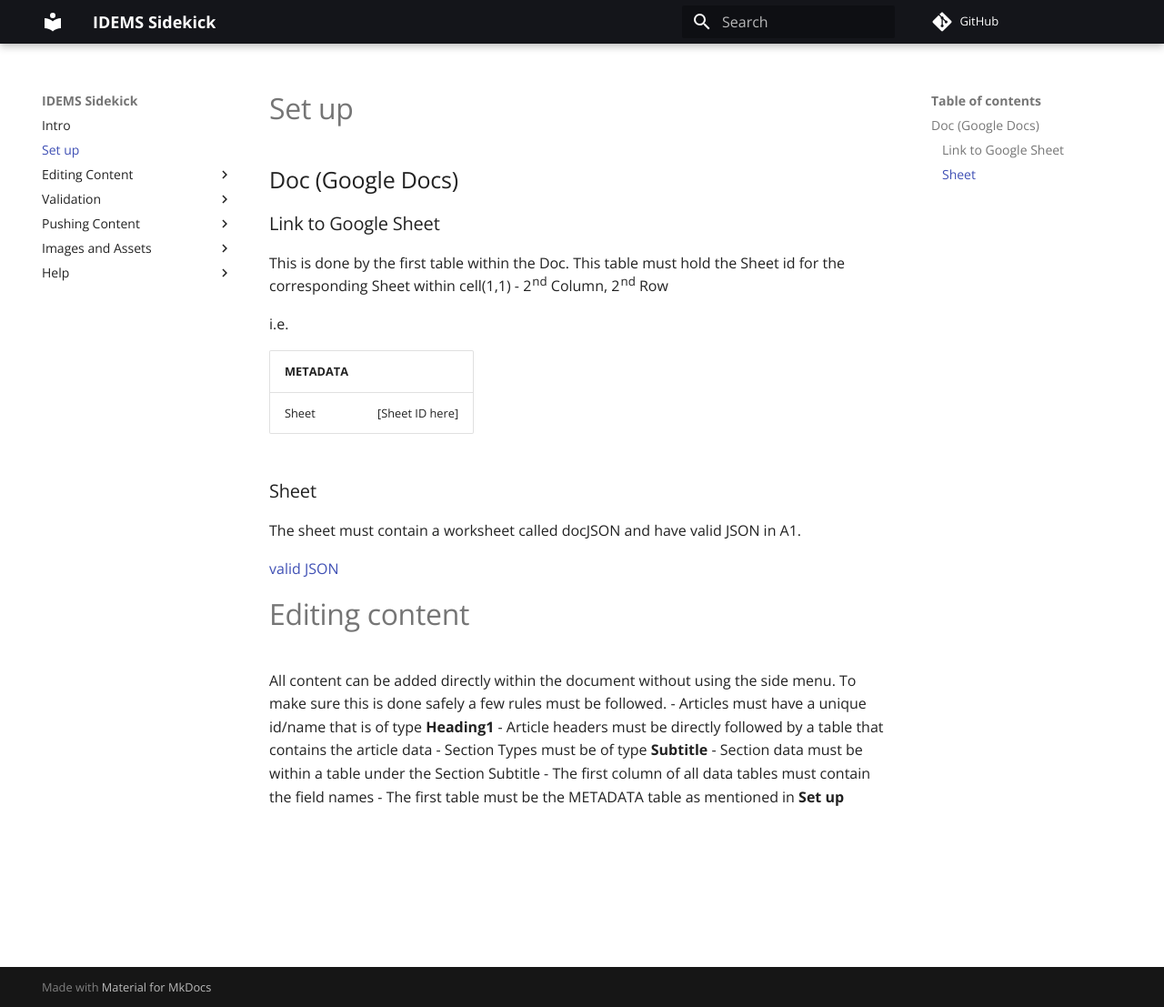
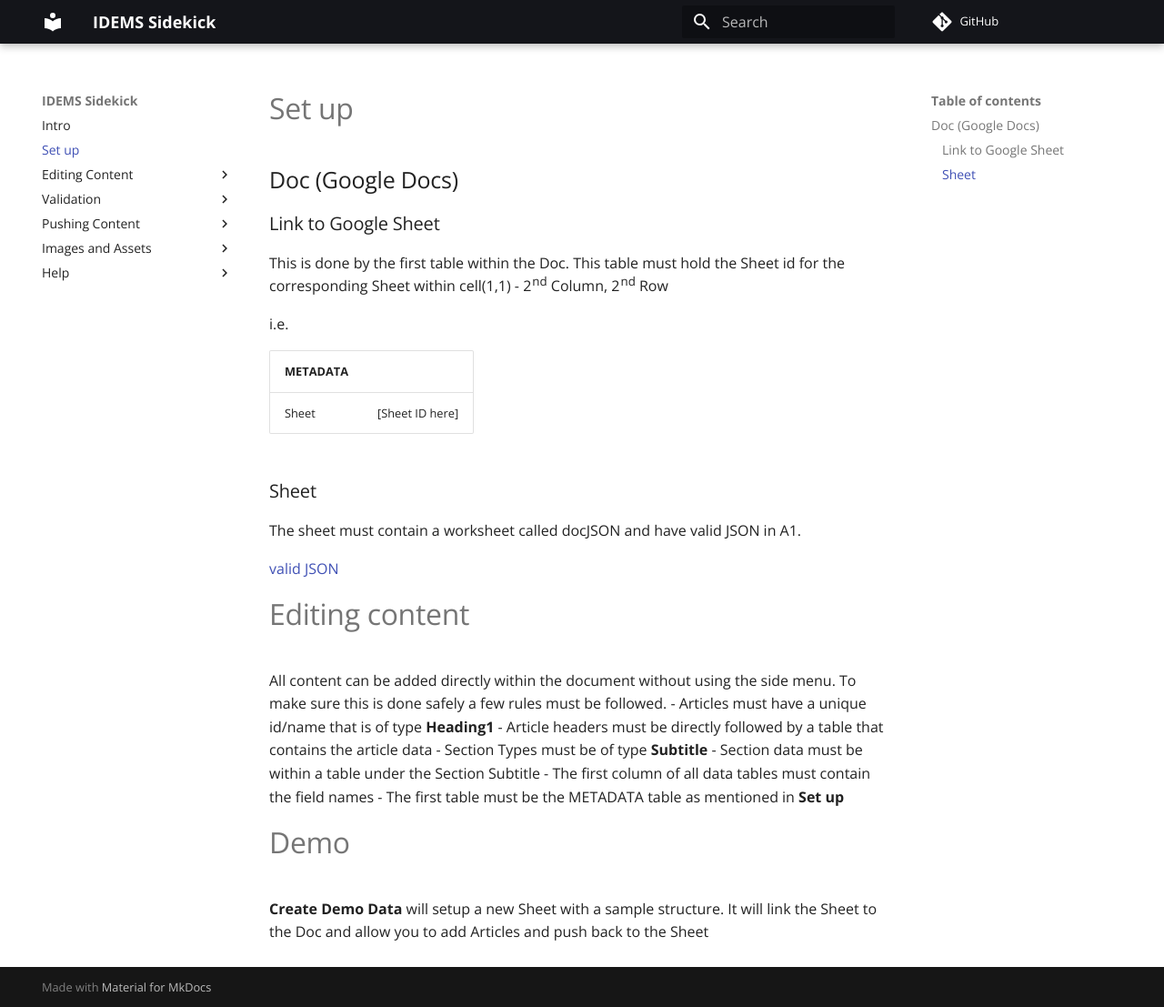
Before and after one commit to IDEMSInternational/sidekick, an MkDocs documentation site: the page built from documentation/docs/setup/setup.md, in a window 1280 px wide and 1107 px high. Shown: the whole window at 91% size. Built offline with MkDocs 1.6.1 and Material for MkDocs 9.7.7, drawn with Linux system fonts in a browser that asks for light colours; comment, search, counter and statistics services are not loaded.

Commit message:
updated help

```diff
--- a/documentation/docs/setup/setup.md
+++ b/documentation/docs/setup/setup.md
@@ -25,3 +25,6 @@ All content can be added directly within the document without using the side men
 - Section data must be within a table under the Section Subtitle
 - The first column of all data tables must contain the field names
 - The first table must be the METADATA table as mentioned in **Set up**
+
+# Demo
+**Create Demo Data** will setup a new Sheet with a sample structure. It will link the Sheet to the Doc and allow you to add Articles and push back to the Sheet
```
